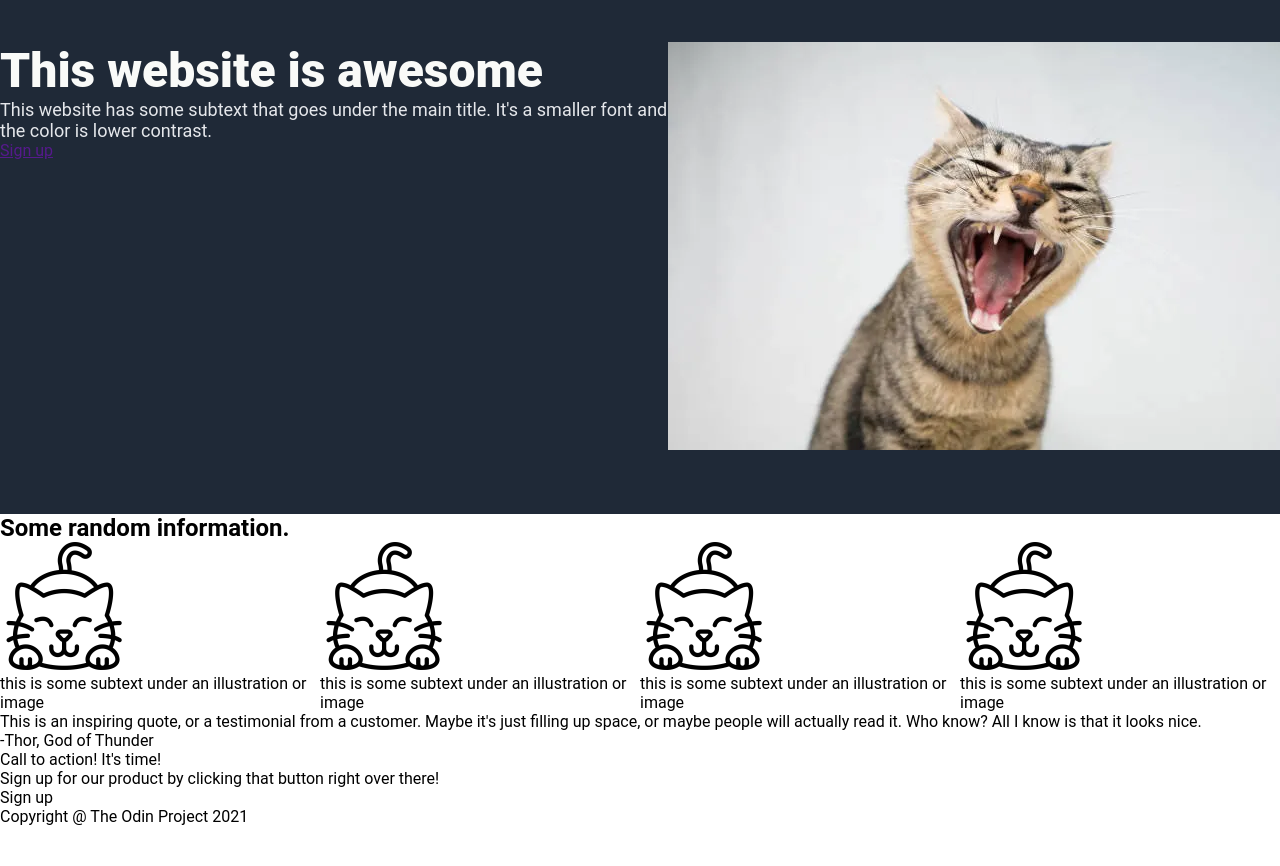
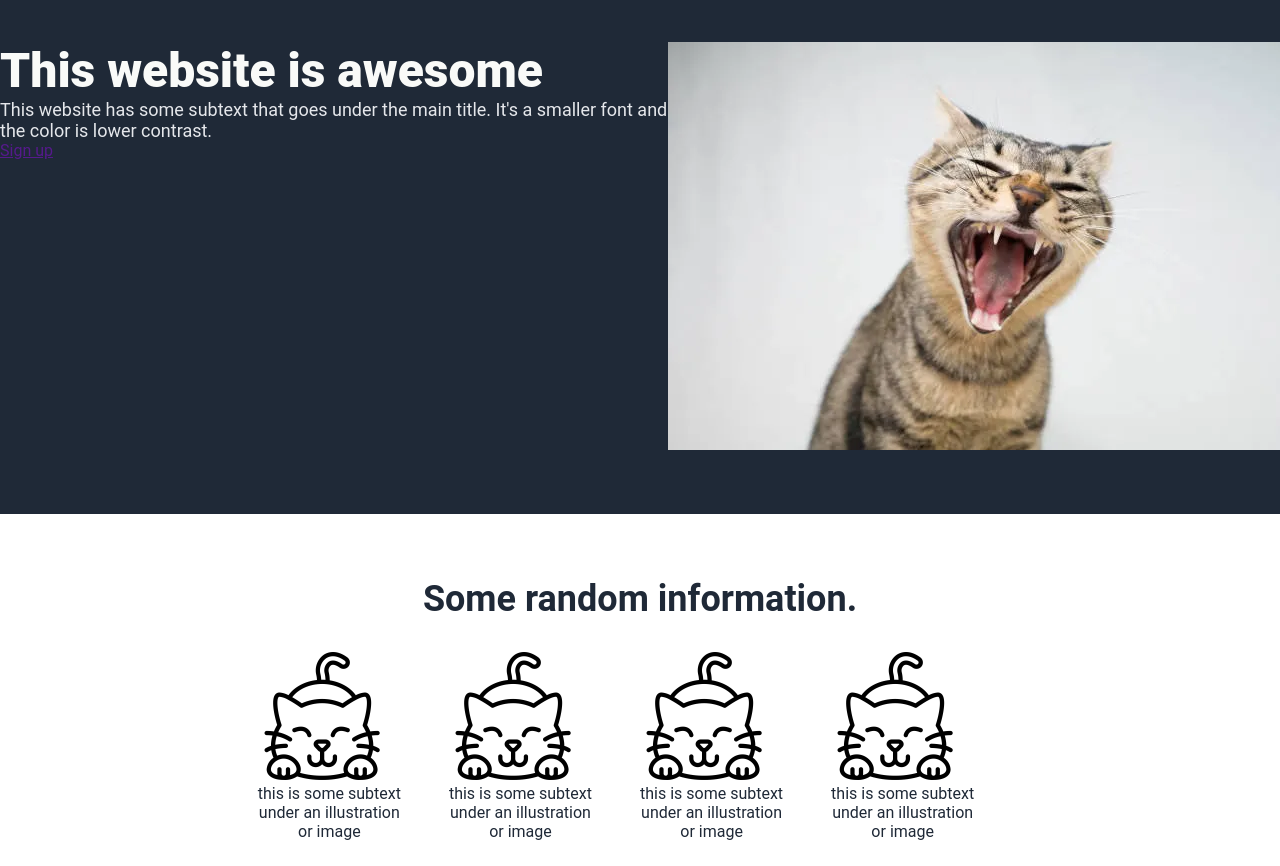
Before and after one commit to Sosopend/landing_page, a plain HTML site: page index.html in a window 1280 px wide. Shown: the part 86-952 px from the top of the page. Before the commit the page ends 912 px from the top, so only its background shows below. Drawn offline with Linux system fonts and the light colour scheme.

Commit message:
git push origin main --forcerandom info finish

```diff
--- a/index.html
+++ b/index.html
@@ -34,23 +34,33 @@
             </div>
         </div>
         <div id="information">
+            <div class="content">
             <h2>Some random information.</h2>
             <div class="content-illustration">
                 <div class="illustration">
                     <img src="./src/img/cat-icon.png" alt="#">
-                    <p>this is some subtext under an illustration or image</p>
+                    <p>this is some subtext</p>
+                    <p>under an illustration</p>
+                    <p>or image</p>
                 </div>
                 <div class="illustration">
                     <img src="./src/img/cat-icon.png" alt="#">
-                    <p>this is some subtext under an illustration or image</p>
+                    <p>this is some subtext</p>
+                    <p>under an illustration</p>
+                    <p>or image</p>
                 </div>
                 <div class="illustration">
                     <img src="./src/img/cat-icon.png" alt="#">
-                    <p>this is some subtext under an illustration or image</p>
+                    <p>this is some subtext</p>
+                    <p>under an illustration</p>
+                    <p>or image</p>
                 </div>
                 <div class="illustration">
                     <img src="./src/img/cat-icon.png" alt="#">
-                    <p>this is some subtext under an illustration or image</p>
+                    <p>this is some subtext</p>
+                    <p>under an illustration</p>
+                    <p>or image</p>
+                </div>
                 </div>
             </div>
         </div>
--- a/src/style.css
+++ b/src/style.css
@@ -80,6 +80,24 @@ header img {
     max-width: 675px;
 }
 
+#information {
+    padding-top: 64px;
+    padding-bottom: 64px;
+    display: flex;
+    justify-content: center;
+}
+
+#information .content {
+    max-width: 1400px;
+}
+
+#information h2 {
+    color: #1f2937;
+    font-size: 36px;
+    text-align: center;
+    margin-bottom: 32px;
+}
+
 #information img {
     height: 128px;
     width: 128px;
@@ -87,4 +105,23 @@ header img {
 
 #information .content-illustration {
     display: flex;
+    justify-content: center;
 }
+
+#information .illustration {
+    margin-right: 48px;
+}
+
+#information .illustration:nth-last-of-type {
+    margin-right: 0px;
+}
+
+/* #information .illustration img {
+    margin-bottom: 10px;
+} */
+
+#information .illustration p {
+    text-align: center;
+    color: #1f2937;
+
+}
```
